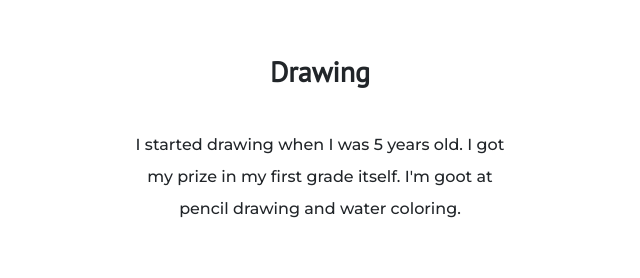
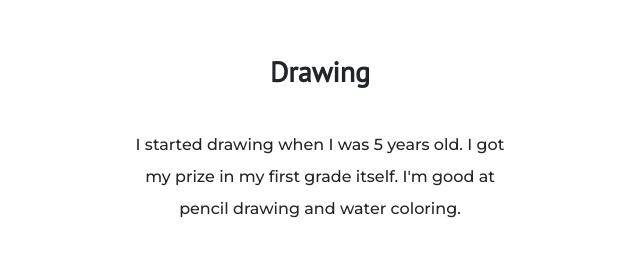
Before and after one commit to Santhosh136/cv-new, a plain HTML site: page index.html in a window 1280 px wide. Shown: the part 2280-2558 px from the top of the page, 496-1136 px from the left. Drawn offline with nearby package versions, Linux system fonts and the light colour scheme.

Commit message:
Update index.html

```diff
--- a/index.html
+++ b/index.html
@@ -51,7 +51,7 @@
         	<img class="col-lg-6" src="images/paint-roller.gif" alt="drawing">
         	<div class="col-lg-6 discription">
 	        	<h3>Drawing</h3>
-	        	<p>I started drawing when I was 5 years old. I got my prize in my first grade itself. I'm goot at pencil drawing and water coloring.</p>
+	        	<p>I started drawing when I was 5 years old. I got my prize in my first grade itself. I'm good at pencil drawing and water coloring.</p>
 	        </div>
         </div>
         <hr>
```
